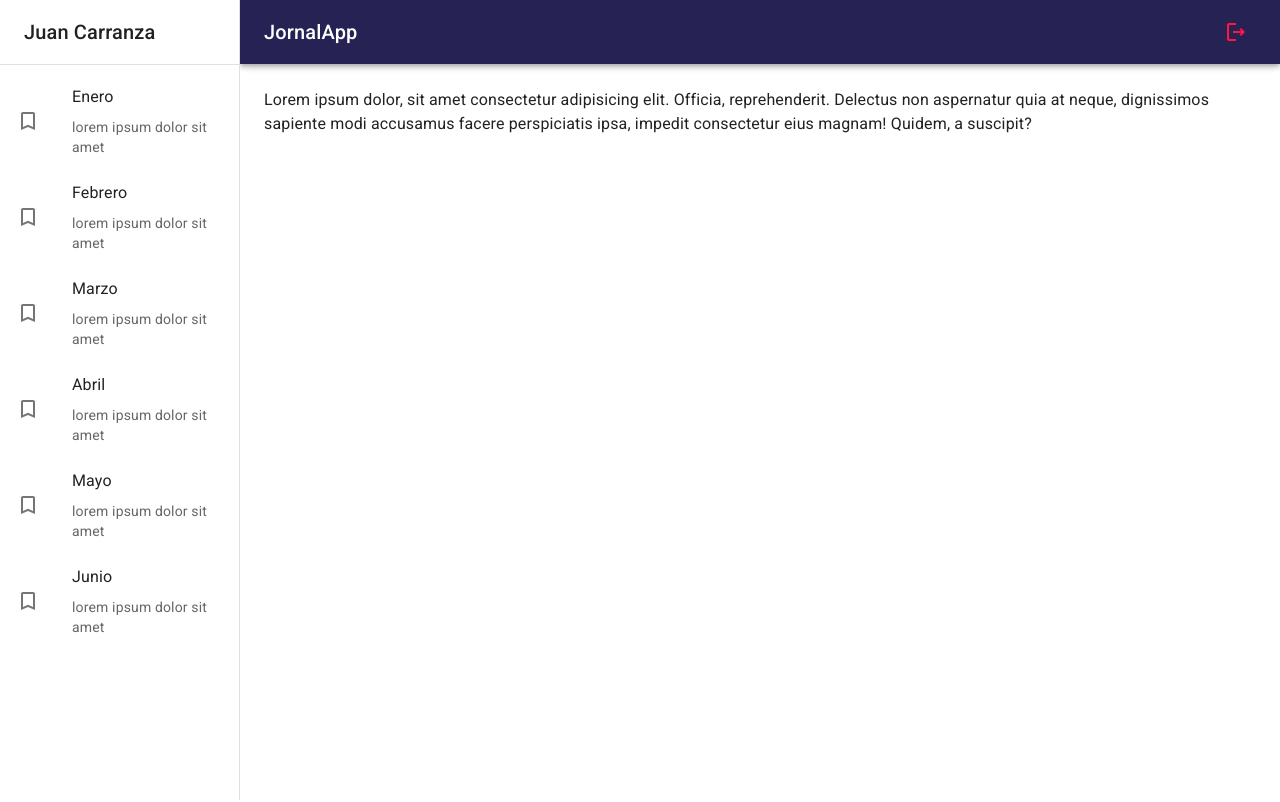
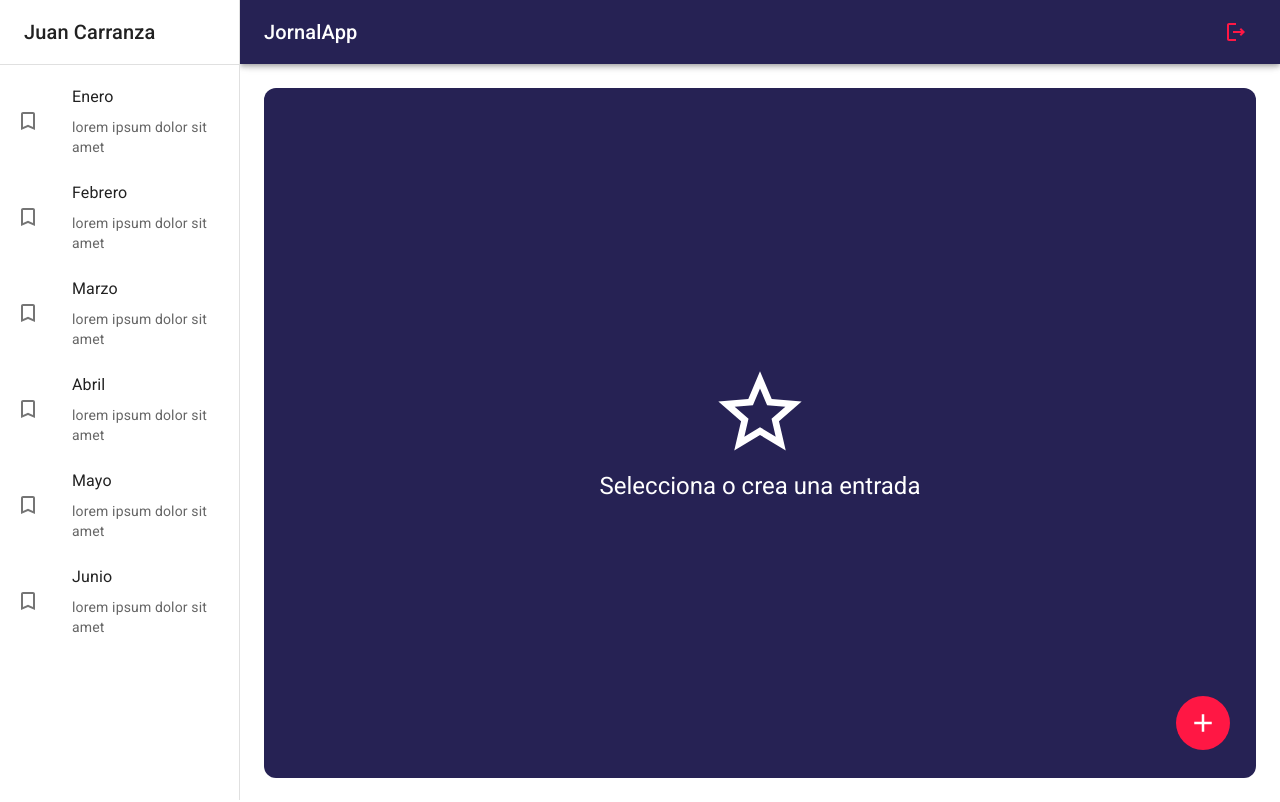
Before and after one commit to JuanManuelCarranzaTorrico/08-journal-app, a React (Vite) app: page / in a window 1280 px wide. Built offline with nearby package versions, Linux system fonts and the light colour scheme.

Commit message:
Finish the prototipe

```diff
--- /dev/null
+++ b/src/journal/components/ImageGalery.jsx
@@ -0,0 +1,70 @@
+import { ImageList, ImageListItem } from "@mui/material";
+
+
+export const ImageGalery = () =>{
+  return (
+    <ImageList sx={{ width: '100%', height: 450 }} cols={4} rowHeight={164}>
+      {itemData.map((item) => (
+        <ImageListItem key={item.img}>
+          <img
+            srcSet={`${item.img}?w=164&h=164&fit=crop&auto=format&dpr=2 2x`}
+            src={`${item.img}?w=164&h=164&fit=crop&auto=format`}
+            alt={item.title}
+            loading="lazy"
+          />
+        </ImageListItem>
+      ))}
+    </ImageList>
+  );
+}
+
+const itemData = [
+  {
+    img: 'https://images.unsplash.com/photo-1551963831-b3b1ca40c98e',
+    title: 'Breakfast',
+  },
+  {
+    img: 'https://images.unsplash.com/photo-1551782450-a2132b4ba21d',
+    title: 'Burger',
+  },
+  {
+    img: 'https://images.unsplash.com/photo-1522770179533-24471fcdba45',
+    title: 'Camera',
+  },
+  {
+    img: 'https://images.unsplash.com/photo-1444418776041-9c7e33cc5a9c',
+    title: 'Coffee',
+  },
+  {
+    img: 'https://images.unsplash.com/photo-1533827432537-70133748f5c8',
+    title: 'Hats',
+  },
+  {
+    img: 'https://images.unsplash.com/photo-1558642452-9d2a7deb7f62',
+    title: 'Honey',
+  },
+  {
+    img: 'https://images.unsplash.com/photo-1516802273409-68526ee1bdd6',
+    title: 'Basketball',
+  },
+  {
+    img: 'https://images.unsplash.com/photo-1518756131217-31eb79b20e8f',
+    title: 'Fern',
+  },
+  {
+    img: 'https://images.unsplash.com/photo-1597645587822-e99fa5d45d25',
+    title: 'Mushrooms',
+  },
+  {
+    img: 'https://images.unsplash.com/photo-1567306301408-9b74779a11af',
+    title: 'Tomato basil',
+  },
+  {
+    img: 'https://images.unsplash.com/photo-1471357674240-e1a485acb3e1',
+    title: 'Sea star',
+  },
+  {
+    img: 'https://images.unsplash.com/photo-1589118949245-7d38baf380d6',
+    title: 'Bike',
+  },
+];
--- a/src/journal/components/index.js
+++ b/src/journal/components/index.js
@@ -1,2 +1,3 @@
 export * from './NavBar'
 export * from './SideBar'
+export * from './ImageGalery'
--- a/src/journal/pages/JournalPage.jsx
+++ b/src/journal/pages/JournalPage.jsx
@@ -1,12 +1,28 @@
-import { MailOutline } from '@mui/icons-material'
-import { Typography } from '@mui/material'
+import { AddOutlined, MailOutline } from '@mui/icons-material'
+import { IconButton, Typography } from '@mui/material'
 import React from 'react'
 import { JournalLayout } from '../layout/JournalLayout'
+import { NoteView, NothingSelectedView } from '../views'
 
 export const JournalPage = () => {
   return (
     <JournalLayout>
-      <Typography>Lorem ipsum dolor, sit amet consectetur adipisicing elit. Officia, reprehenderit. Delectus non aspernatur quia at neque, dignissimos sapiente modi accusamus facere perspiciatis ipsa, impedit consectetur eius magnam! Quidem, a suscipit?</Typography>
+      <NothingSelectedView/>
+
+      {/* <NoteView/> */}
+      <IconButton
+      size='large'
+      sx={{
+        color: 'white',
+        backgroundColor: 'error.main',
+        ':hover': { backgroundColor: 'error.main', opacity: 0.8},
+        position: 'fixed',
+        right: 50,
+        bottom: 50
+      }}
+      >
+        <AddOutlined sx={{fontSize: 30}}/>
+      </IconButton>
     </JournalLayout>
   )
 }
--- /dev/null
+++ b/src/journal/views/NoteView.jsx
@@ -0,0 +1,40 @@
+import { SaveOutlined } from "@mui/icons-material"
+import { Button, Grid, TextField, Typography } from "@mui/material"
+import { ImageGalery } from "../components"
+
+
+export const NoteView = () => {
+  return (
+    <Grid container direction={'row'} justifyContent={'space-between'} alignItems={'center'} sx={{mb: 1}}>
+        <Grid item>
+            <Typography fontSize={39} fontWeight={'light'}>22 de mayo, 2023</Typography>
+        </Grid>
+        <Grid item>
+            <Button color="primary" sx={{ padding: 2 }}>
+                <SaveOutlined sx={{ fontSize:30, mr: 1}} />
+                Guardar
+            </Button>
+        </Grid>
+        <Grid container>
+            <TextField
+                type="text"
+                variant="filled"
+                fullWidth
+                placeholder="Ingrese un titulo"
+                label="Titulo"
+                sx={{mb: 1, border: 'none'}}
+                />
+                <TextField
+                type="text"
+                variant="filled"
+                fullWidth
+                multiline
+                placeholder="Que secedio hoy?"
+                minRows={5}
+                />
+        </Grid>
+        {/* Galeria de imagenes */}
+        <ImageGalery/>
+    </Grid>
+  )
+}
--- /dev/null
+++ b/src/journal/views/NothingSelectedView.jsx
@@ -0,0 +1,22 @@
+import { StarOutline } from '@mui/icons-material'
+import { Grid, Typography } from '@mui/material'
+
+export const NothingSelectedView = () => {
+  return (
+    <Grid
+    container
+    spacing={0}
+    direction="column"
+    alignItems="center"
+    justifyContent="center"
+    sx={{ minHeight: 'calc(100vh - 110px )', backgroundColor: 'primary.main', borderRadius: 3}}
+    >
+        <Grid item xs={12}>
+            <StarOutline sx={{fontSize: 100, color: 'white'}}/>
+        </Grid>
+        <Grid item xs={12}>
+            <Typography color={'white'} variant='h5'>Selecciona o crea una entrada</Typography>
+        </Grid>
+    </Grid>
+  )
+}
--- /dev/null
+++ b/src/journal/views/index.js
@@ -0,0 +1,2 @@
+export * from './NothingSelectedView'
+export * from './NoteView'
```
